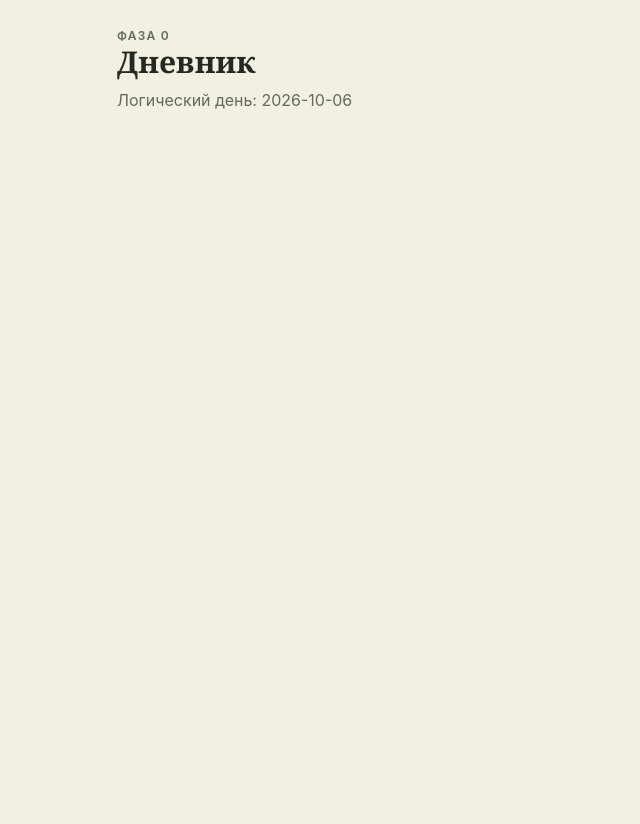
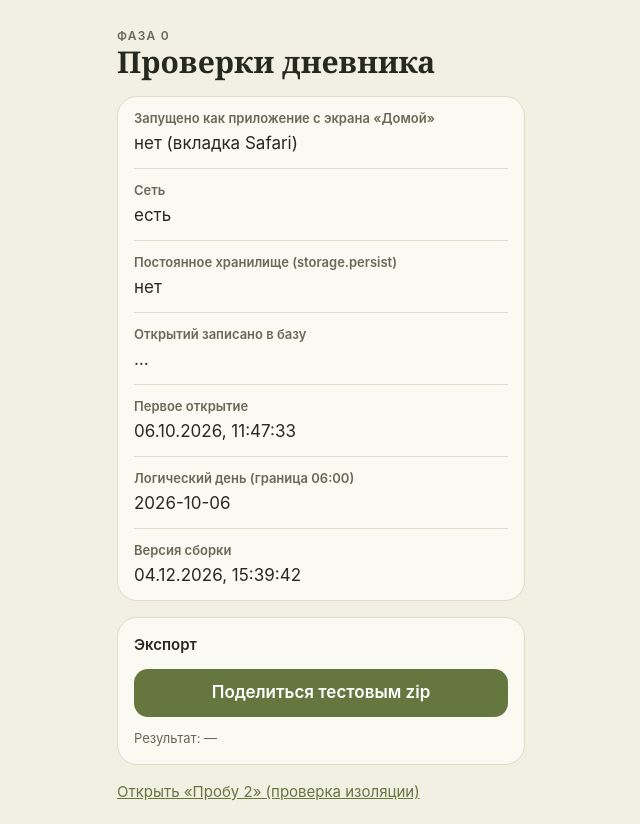
Before and after one commit to sergeulub/diary-app, a React (Vite) app: page / in a window 1280 px wide. Shown: the whole page, without its empty margins (319-959 px from the left). Before the commit the page ends 800 px from the top, so only its background shows below. Built offline with nearby package versions, Linux system fonts and the light colour scheme.

Commit message:
feat: probe screen with storage status and test zip sharing
Co-Authored-By: Claude Opus 5.5 <noreply@anthropic.com>

```diff
--- a/src/App.tsx
+++ b/src/App.tsx
@@ -1,11 +1,5 @@
-import { logicalDay } from './domain/logicalDay'
+import ProbeScreen from './ui/ProbeScreen'
 
 export default function App() {
-  return (
-    <main className="mx-auto max-w-md px-5 pt-[max(28px,env(safe-area-inset-top))] pb-[env(safe-area-inset-bottom)]">
-      <p className="text-xs font-semibold uppercase tracking-widest text-muted">Фаза 0</p>
-      <h1 className="font-serif text-3xl font-semibold">Дневник</h1>
-      <p className="mt-2 text-muted">Логический день: {logicalDay(new Date(), 6)}</p>
-    </main>
-  )
+  return <ProbeScreen />
 }
--- /dev/null
+++ b/src/domain/testZip.ts
@@ -0,0 +1,27 @@
+import { strToU8, zipSync } from 'fflate'
+import { formatDate } from './logicalDay'
+
+const WEEKDAYS = ['воскресенье', 'понедельник', 'вторник', 'среда', 'четверг', 'пятница', 'суббота']
+
+/** Тестовый архив Фазы 0: проверяет, что iOS отдаёт zip в Telegram, а Windows читает кириллицу. */
+export function buildTestZip(now: Date): { fileName: string; bytes: Uint8Array } {
+  const day = formatDate(now)
+  const text = 'Проверка экспорта: кириллица, ёлка, тире — и кавычки «ёлочки».'
+  const md = [
+    `## ${day}, ${WEEKDAYS[now.getDay()]}`,
+    'Настроение: 4/5 (хорошо) · Скука: 2/5 · Сон: 23:40–07:10 (7 ч 30 мин)',
+    '',
+    text,
+    '',
+  ].join('\n')
+  const backup = {
+    formatVersion: 1,
+    exportedAt: now.toISOString(),
+    days: [{ day, metrics: { mood: 4, boredom: 2, sleepStart: '23:40', sleepEnd: '07:10' }, text }],
+  }
+  const bytes = zipSync({
+    'backup.json': strToU8(JSON.stringify(backup, null, 2)),
+    'entries_test.md': strToU8(md),
+  })
+  return { fileName: `diary-test-${day}.zip`, bytes }
+}
--- /dev/null
+++ b/src/ui/ProbeScreen.tsx
@@ -0,0 +1,86 @@
+import { useEffect, useState } from 'react'
+import { logicalDay } from '../domain/logicalDay'
+import { buildTestZip } from '../domain/testZip'
+import { firstVisitAt, recordVisit, writeIsolationMarker } from '../db/probe'
+import { requestPersistence } from '../db/storage'
+import { shareOrDownload } from './shareFile'
+
+const SHARE_LABELS = { shared: 'Отправлено', downloaded: 'Скачано (окно «Поделиться» недоступно)', cancelled: 'Отменено' }
+
+function Row({ label, value }: { label: string; value: string }) {
+  return (
+    <div className="flex flex-col gap-0.5 border-b border-line py-3 last:border-b-0">
+      <span className="text-[13px] font-semibold text-muted">{label}</span>
+      <span className="text-[17px]">{value}</span>
+    </div>
+  )
+}
+
+export default function ProbeScreen() {
+  const [visits, setVisits] = useState('…')
+  const [first, setFirst] = useState('…')
+  const [persist, setPersist] = useState('…')
+  const [share, setShare] = useState('—')
+  const [online, setOnline] = useState(navigator.onLine)
+  const standalone = window.matchMedia('(display-mode: standalone)').matches
+
+  useEffect(() => {
+    const now = new Date().toISOString()
+    writeIsolationMarker(now)
+    recordVisit(now).then((n) => setVisits(String(n)))
+    firstVisitAt().then((at) => setFirst(at ? new Date(at).toLocaleString('ru-RU') : 'нет'))
+    requestPersistence().then((r) =>
+      setPersist({ granted: 'да', denied: 'нет', unsupported: 'не поддерживается' }[r]),
+    )
+    const update = () => setOnline(navigator.onLine)
+    window.addEventListener('online', update)
+    window.addEventListener('offline', update)
+    return () => {
+      window.removeEventListener('online', update)
+      window.removeEventListener('offline', update)
+    }
+  }, [])
+
+  async function onShare() {
+    const { fileName, bytes } = buildTestZip(new Date())
+    // копия в обычный ArrayBuffer: fflate отдаёт Uint8Array<ArrayBufferLike>, а BlobPart его не принимает
+    const file = new File([new Uint8Array(bytes)], fileName, { type: 'application/zip' })
+    try {
+      setShare(SHARE_LABELS[await shareOrDownload(file)])
+    } catch (e) {
+      setShare(`Ошибка: ${e instanceof Error ? e.message : String(e)}`)
+    }
+  }
+
+  return (
+    <main className="mx-auto flex max-w-md flex-col gap-4 px-5 pt-[max(28px,env(safe-area-inset-top))] pb-[max(20px,env(safe-area-inset-bottom))]">
+      <div>
+        <p className="text-xs font-semibold uppercase tracking-widest text-muted">Фаза 0</p>
+        <h1 className="font-serif text-3xl font-semibold">Проверки дневника</h1>
+      </div>
+      <section className="rounded-[20px] border border-line bg-surface px-4">
+        <Row label="Запущено как приложение с экрана «Домой»" value={standalone ? 'да' : 'нет (вкладка Safari)'} />
+        <Row label="Сеть" value={online ? 'есть' : 'нет — работаем офлайн'} />
+        <Row label="Постоянное хранилище (storage.persist)" value={persist} />
+        <Row label="Открытий записано в базу" value={visits} />
+        <Row label="Первое открытие" value={first} />
+        <Row label="Логический день (граница 06:00)" value={logicalDay(new Date(), 6)} />
+        <Row label="Версия сборки" value={new Date(__BUILD_TIME__).toLocaleString('ru-RU')} />
+      </section>
+      <section className="flex flex-col gap-3 rounded-[20px] border border-line bg-surface p-4">
+        <span className="text-[15px] font-semibold">Экспорт</span>
+        <button
+          type="button"
+          onClick={onShare}
+          className="min-h-[48px] rounded-[14px] bg-accent px-4 text-[17px] font-semibold text-accent-ink active:opacity-80"
+        >
+          Поделиться тестовым zip
+        </button>
+        <span className="text-[13px] text-muted">Результат: {share}</span>
+      </section>
+      <a href="/diary-app/probe2/" className="text-[15px] text-accent underline">
+        Открыть «Пробу 2» (проверка изоляции)
+      </a>
+    </main>
+  )
+}
--- /dev/null
+++ b/src/ui/shareFile.ts
@@ -0,0 +1,18 @@
+export async function shareOrDownload(file: File): Promise<'shared' | 'downloaded' | 'cancelled'> {
+  if (navigator.canShare?.({ files: [file] })) {
+    try {
+      await navigator.share({ files: [file], title: file.name })
+      return 'shared'
+    } catch (e) {
+      if (e instanceof DOMException && e.name === 'AbortError') return 'cancelled'
+      throw e
+    }
+  }
+  const url = URL.createObjectURL(file)
+  const a = document.createElement('a')
+  a.href = url
+  a.download = file.name
+  a.click()
+  setTimeout(() => URL.revokeObjectURL(url), 10_000)
+  return 'downloaded'
+}
```
Also changed, not shown: 1 other file (tests, documents, lock files or other folders).
